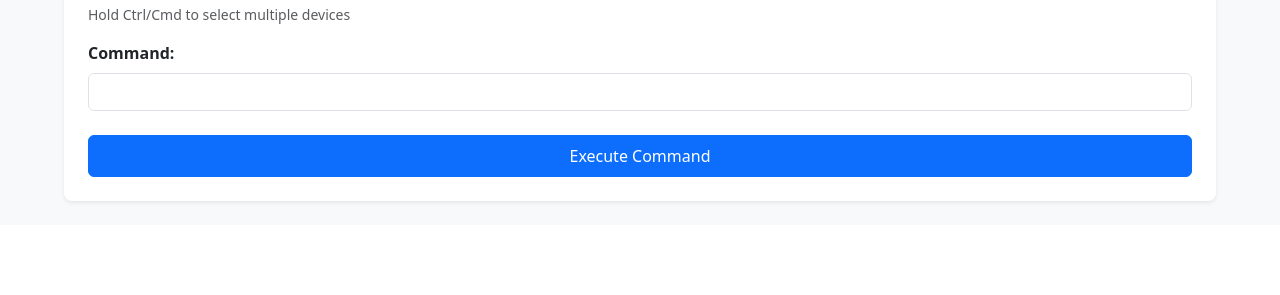
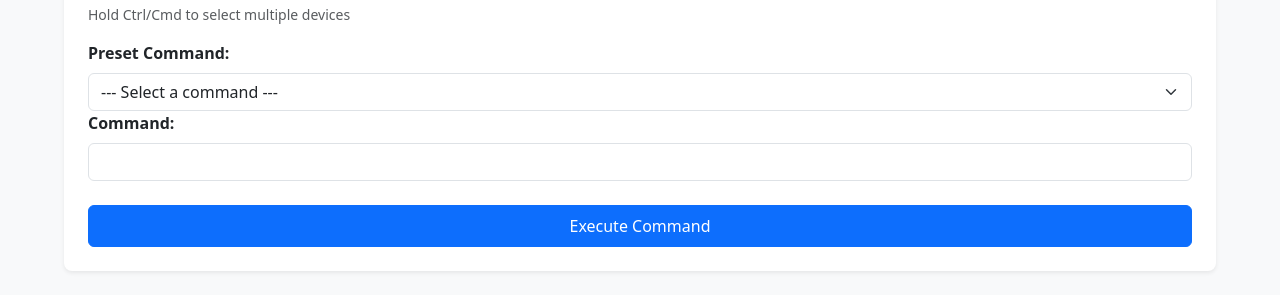
Before and after one commit to sydasif/django_network_manager, a Django app: page / in a window 1280 px wide. Shown: the part 593-888 px from the top of the page. Before the commit the page ends 797 px from the top, so only its background shows below. Run offline with Django 5.2, Linux system fonts and the light colour scheme; data that the repository does not hold is empty.

Commit message:
Add preset show commands

```diff
--- a/netmiko_tools/forms.py
+++ b/netmiko_tools/forms.py
@@ -1,38 +1,39 @@
 from django import forms
+from django.forms import RadioSelect, Textarea
 
 from .models import NetworkDevice
 
 
-class CommandForm(forms.Form):
-    EXECUTION_TYPE = (
-        ("show_cmd", "Show Commands"),
-        ("config_cmd", "Configuration Commands"),
+class NetmikoCommandForm(forms.Form):
+    execution_type = forms.ChoiceField(
+        label="Execution Type",
+        choices=[
+            ("show_cmd", "Show Commands"),
+            ("config_cmd", "Configuration Commands"),
+        ],
+        widget=RadioSelect,
+        initial="show_cmd",
     )
-
-    execution_type = forms.ChoiceField(
-        choices=EXECUTION_TYPE,
-        widget=forms.RadioSelect(attrs={"class": "form-check-input"}),
-        initial="show_cmd",  # Updated initial value
+    multiple_devices = forms.ModelMultipleChoiceField(
+        queryset=NetworkDevice.objects.all(),
+        label="Devices",
+        required=False,
     )
-
-    # Removed single_device field
-
-    multiple_devices = forms.ModelMultipleChoiceField(
-        queryset=NetworkDevice.objects.filter(is_active=True),
-        label="Select Devices",
-        required=False,  # Requirement handled by JS based on mode
-        widget=forms.SelectMultiple(attrs={"class": "form-control"}),
+    config_commands = forms.CharField(
+        label="Config Commands",
+        widget=Textarea(attrs={"rows": 5, "cols": 40}),
+        required=False,
     )
-
-    command = forms.CharField(
-        label="Command",
-        max_length=200,
-        required=False,  # Requirement handled by JS based on mode
-        widget=forms.TextInput(attrs={"class": "form-control"}),
+    command = forms.CharField(label="Command", max_length=200)
+    preset_command = forms.ChoiceField(
+        label="Preset Command",
+        choices=[
+            ("", "--- Select a command ---"),
+            ("show ip interface brief", "show ip interface brief"),
+            ("show running-config", "show running-config"),
+            ("show version", "show version"),
+            ("show inventory", "show inventory"),
+            ("show cdp neighbors detail", "show cdp neighbors detail"),
+        ],
+        required=False,
     )
-
-    config_commands = forms.CharField(
-        label="Configuration Commands",
-        required=False,  # Requirement handled by JS based on mode
-        widget=forms.Textarea(attrs={"class": "form-control", "rows": 5}),
-    )
--- a/netmiko_tools/templates/netmiko_tools/index.html
+++ b/netmiko_tools/templates/netmiko_tools/index.html
@@ -34,20 +34,31 @@
                 </div>
 
                 <div id="multiple-devices-section" class="mb-3" style="display: none;">
-                    <label class="form-label fw-bold">Select Devices:</label>
-                    {{ form.multiple_devices }}
+                    <label for="{{ form.multiple_devices.id_for_label }}" class="form-label fw-bold">Select Devices:</label>
+                    <select class="form-select" id="{{ form.multiple_devices.id_for_label }}" name="{{ form.multiple_devices.name }}" multiple>
+                        {% for device in form.multiple_devices.field.queryset %}
+                        <option value="{{ device.pk }}">{{ device.name }} ({{ device.ip_address }})</option>
+                        {% endfor %}
+                    </select>
                     <div class="form-text">Hold Ctrl/Cmd to select multiple devices</div>
                 </div>
 
                 <div id="config-commands-section" class="mb-3" style="display: none;">
-                    <label class="form-label fw-bold">Configuration Commands:</label>
-                    {{ form.config_commands }}
+                    <label for="{{ form.config_commands.id_for_label }}" class="form-label fw-bold">Configuration Commands:</label>
+                    <textarea class="form-control" id="{{ form.config_commands.id_for_label }}" name="{{ form.config_commands.name }}" rows="5"></textarea>
                     <div class="form-text">Enter each command on a new line.</div>
                 </div>
 
                 <div class="mb-3" id="command-section" style="display: none;">
-                    <label class="form-label fw-bold">Command:</label>
-                    {{ form.command }}
+                    <label for="{{ form.preset_command.id_for_label }}" class="form-label fw-bold">Preset Command:</label>
+                    <select class="form-select" id="{{ form.preset_command.id_for_label }}" name="{{ form.preset_command.name }}">
+                        <option value="">--- Select a command ---</option>
+                        {% for value, text in form.preset_command.field.choices|slice:"1:" %}
+                        <option value="{{ value }}">{{ text }}</option>
+                        {% endfor %}
+                    </select>
+                    <label for="{{ form.command.id_for_label }}" class="form-label fw-bold">Command:</label>
+                    <input type="text" class="form-control" id="{{ form.command.id_for_label }}" name="{{ form.command.name }}">
                 </div>
 
                 <div class="mt-4">
--- a/netmiko_tools/views.py
+++ b/netmiko_tools/views.py
@@ -4,7 +4,7 @@ import netmiko
 from django.contrib import messages
 from django.shortcuts import get_object_or_404, render
 
-from .forms import CommandForm
+from .forms import NetmikoCommandForm  # Corrected import
 from .models import CommandHistory, NetworkDevice
 
 
@@ -45,18 +45,22 @@ def execute_config_commands_on_device(device, config_commands, executed_by):
 
 
 def home(request):
-    form = CommandForm()
+    form = NetmikoCommandForm()  # Use the correct form name
     results = []
 
     if request.method == "POST":
-        form = CommandForm(request.POST)
+        form = NetmikoCommandForm(request.POST)  # Use the correct form name
         if form.is_valid():
             command = form.cleaned_data.get("command")  # Use .get() as it might be None
+            preset_command = form.cleaned_data.get("preset_command")
             config_commands_raw = form.cleaned_data.get("config_commands")  # Use .get()
             execution_type = form.cleaned_data["execution_type"]
             devices = form.cleaned_data[
                 "multiple_devices"
             ]  # Always use multiple devices now
+
+            if preset_command:
+                command = preset_command
 
             if execution_type == "show_cmd":
                 if devices and command:  # Check if command is provided
```
